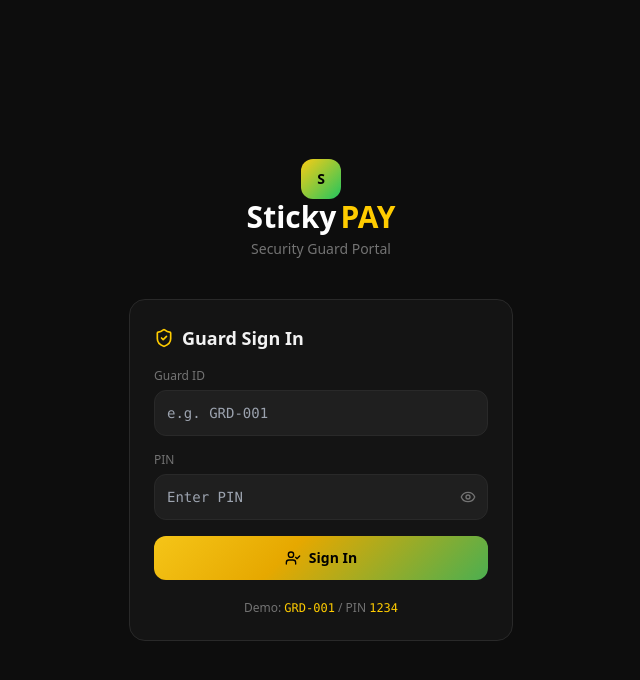
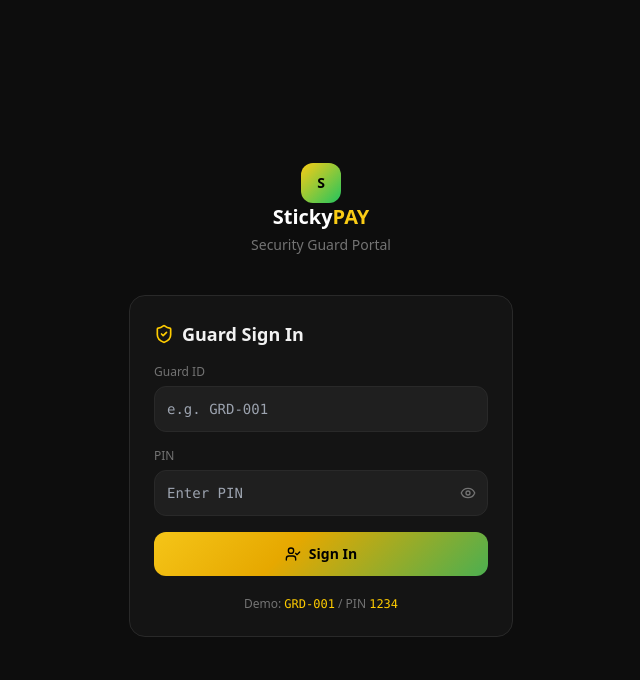
Before and after one commit to B-A-N-N-E-D/StickyPAY-Guard-Portal, a React (Vite) app in the folder Frontend/: page / in a window 1280 px wide. Shown: the top 680 px of the page, without its empty margins (319-959 px from the left). Built offline with nearby package versions, Linux system fonts and the light colour scheme; no server answers.

Commit message:
added the logo change in vs

```diff
--- a/Frontend/src/components/guard/GuardSignIn.jsx
+++ b/Frontend/src/components/guard/GuardSignIn.jsx
@@ -71,10 +71,9 @@
         <div className="w-10 h-10 rounded-lg bg-gradient-to-br from-yellow-400 to-green-500 flex items-center justify-center">
                             <span className="text-black font-bold text-sm">S</span>
         </div>
-        <div className="flex items-baseline gap-1">
-          <span className="text-white font-bold text-3xl">Sticky</span>
-          <span className="text-primary font-black text-3xl">PAY</span>
-        </div>
+          <h1 className="text-xl font-bold text-white">
+              Sticky<span className="text-yellow-400">PAY</span>
+          </h1>
         <p className="text-muted-foreground text-sm mt-1">Security Guard Portal</p>
       </motion.div>
 
```
